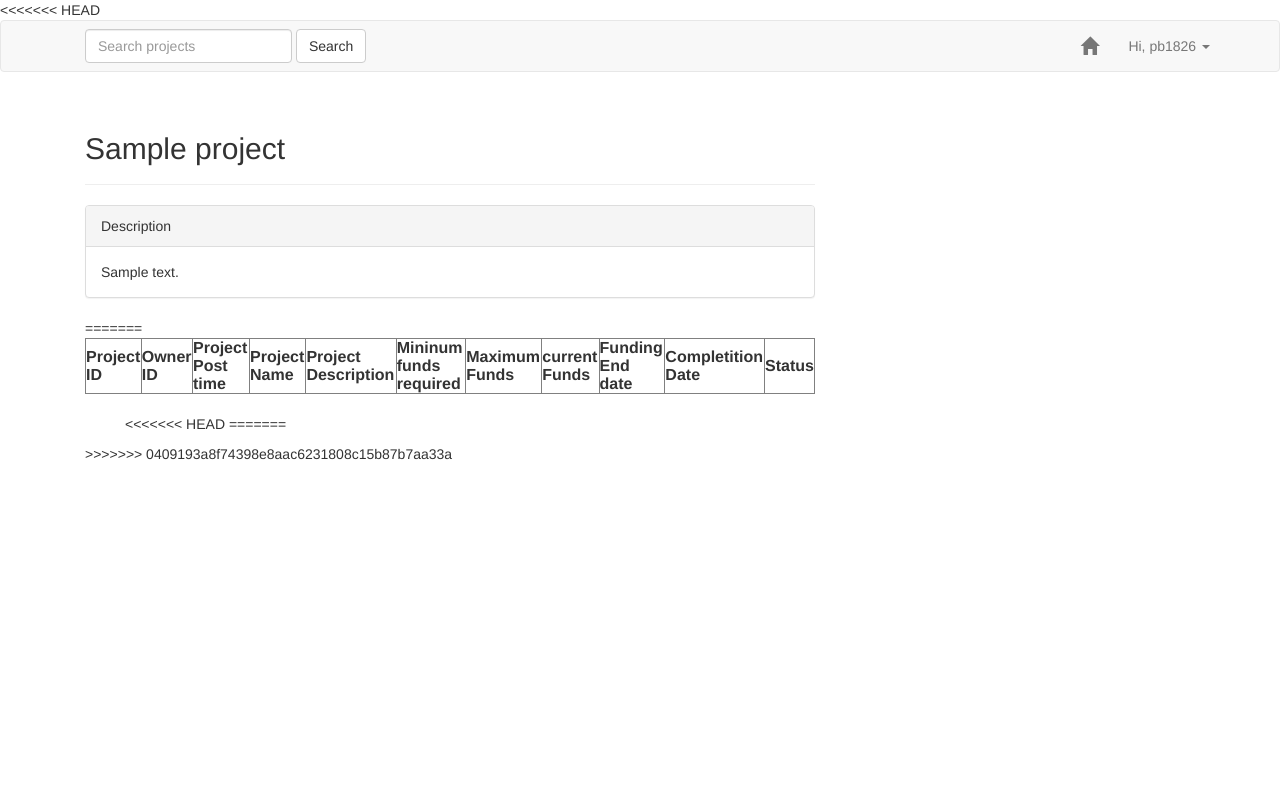
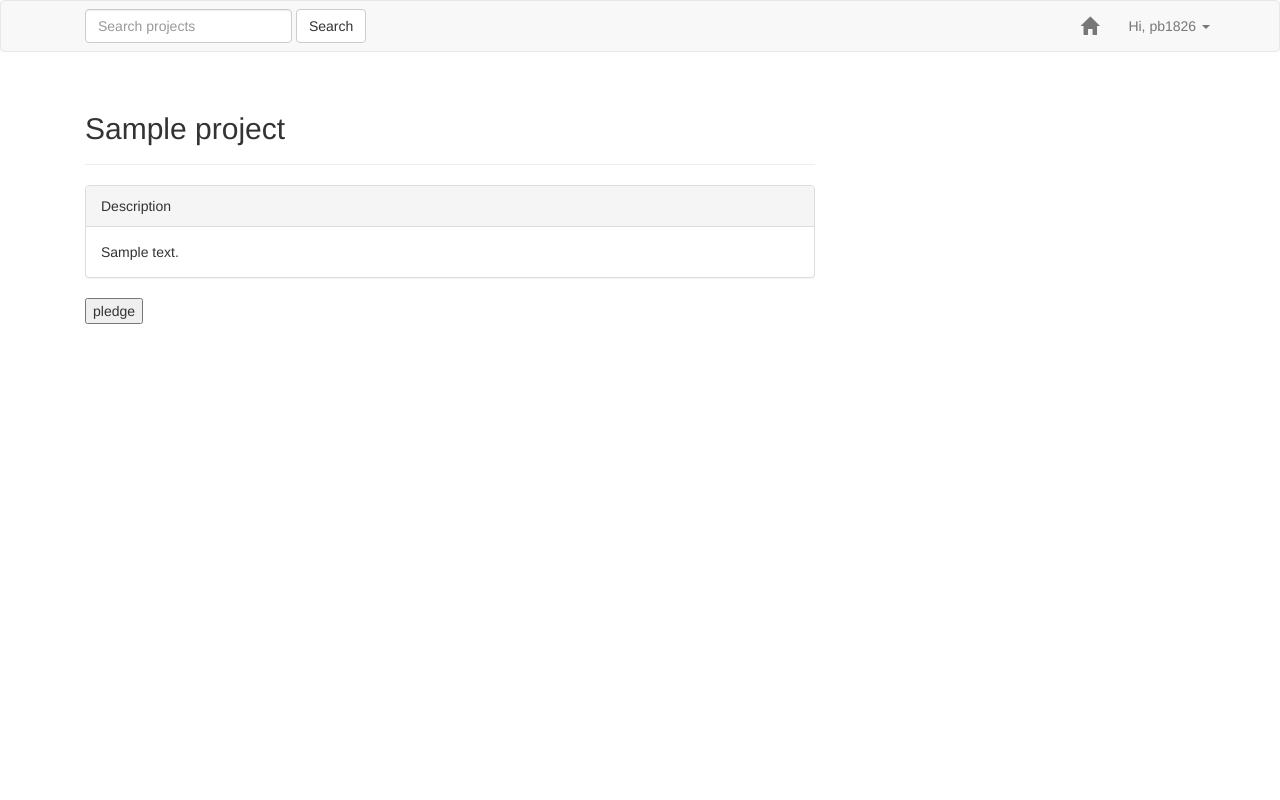
Before and after one commit to mdarkcity/crowdfunding-site, a PHP site: page /project.php?pid=1 in a window 1280 px wide. Run offline with PHP 8.4, Linux system fonts and the light colour scheme; a user stored in the database is signed in; tables that the repository leaves empty hold one stand-in row (values such as "Sample post"); data that the repository does not hold is empty.

Commit message:
Update project.php again

```diff
--- a/project.php
+++ b/project.php
@@ -1,4 +1,3 @@
-<<<<<<< HEAD
 <?php
 require_once('connect.php');
 session_start();
@@ -39,83 +38,10 @@
       </div>
 
 
-=======
-<?php SESSION_start(); ?>
-<!doctype html>
-    <html lang="en">
-    <head>
-      <meta charset="UTF-8">
-      <title>Project Page</title>
-    </head>
-    <body>
+			<form action = "project_pledge.php" method="POST" >
+		    <input type="submit" value="pledge">
+		  </form>
 
-		<table border="1">
-		      <thead>
-		        <tr>
-				  <th>Project ID</th>
-				  <th>Owner ID</th>
-				  <th>Project Post time</th>
-		          <th>Project Name</th>
-		          <th>Project Description</th>
-				  <th>Mininum funds required</th>
-				  <th>Maximum Funds</th>
-				  <th>current Funds</th>
-				  <th>Funding End date</th>
-				  <th>Completition Date</th>
-				  <th>Status</th>
-		        </tr>
-		      </thead>
-		 <?php
-		 $error = false;
-		// 1. Create a database connection
-		require_once('connect.php');
-		$proj_id = $_POST['pid'];
-		$_SESSION['pid']=$proj_id;
-
-
-	 $query = "select * from project where pid = '$proj_id'";
-	$result = mysqli_query($conn,$query);
-       while($row = mysqli_fetch_assoc($result))
-		  {
-
-			?>
-		            <tr>
-		              <td><?php echo $row['pid'] ?></td>
-					  <td><?php echo $row['uid'] ?></td>
-					  <td><?php echo $row['posttime'] ?></td>
-					  <td><?php echo $row['pname'] ?></td>
-					  <td><?php echo $row['description'] ?></td>
-					  <td><?php echo $row['minfunds'] ?></td>
-					  <td><?php echo $row['maxfunds'] ?></td>
-					  <td><?php echo $row['currentfunds'] ?></td>
-					  <td><?php echo $row['enddate'] ?></td>
-					  <td><?php echo $row['completiondate'] ?></td>
-					  <td><?php echo $row['status'] ?></td>
-		            </tr>
-
-				 <?php
-			  }
-
-		         ?>
-				 </table>
-		<?php
-		$result = mysqli_query($conn, "select status from project where pid = '$proj_id'");
-		while($row = mysqli_fetch_assoc($result)){
-			$status = $row["status"];
-		if($status == 'fundraising')
-		{
-		?>
->>>>>>> 0409193a8f74398e8aac6231808c15b87b7aa33a
-			<form action = "project_pledge.php" method ="POST" >
-		    <input type="submit" value="pledge"><br/>
-		    </form>
-			<?php
-		}
-	}
-			?>
-
-	    	<br>
-			<ul>
 			<?php
 
 			$sql = "SELECT attachment,type FROM material where pid = '" . $_SESSION['pid'] . "'";
@@ -129,23 +55,17 @@
 					$type = $row["type"];
 					if($type == "image")
 					{
-						echo "<li>";
 					echo "<div class=\"row\"><div class=\"card\">";
                     echo "<img src=uploads/$attach alt=\"Card image cap\" style=\"height: 150px; width: 50%; display: block;\">";
                       echo "</img>";
 					  echo "</div>";
-					  echo "</div>";
-					  echo "</li>";
 				  }
 				  elseif ($type == "video")
 				  {
-					  echo "<li>";
 					  echo "<div class=\"row\"><div class=\"card\">";
-                      echo "<video src=uploads/$attach style=\"height: 150px; width: 50%;\">";
+                      echo "<video src=uploads/$attach style=\"height: 150px; width: 50%;>";
                         echo "</video>";
 						echo "</div>";
-						echo "</div>";
-						echo "</li>";
 
 				  }
 
@@ -153,12 +73,7 @@
             }
 
 			?>
-<<<<<<< HEAD
 
-=======
-
-	</ul>
->>>>>>> 0409193a8f74398e8aac6231808c15b87b7aa33a
 
   </div>
 </body>
```
